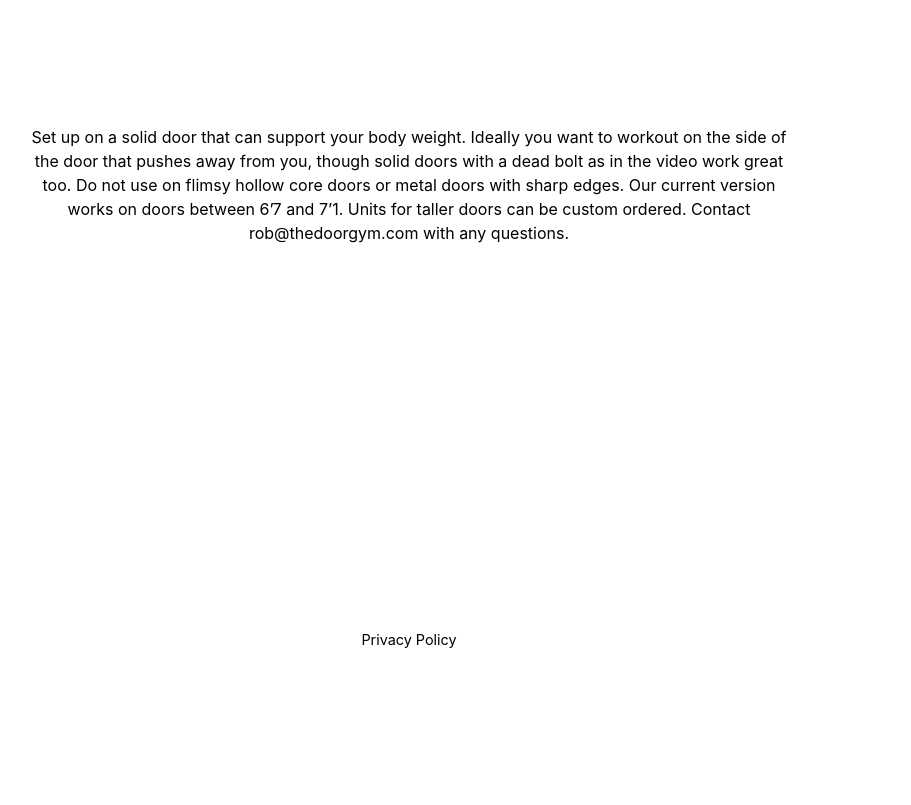
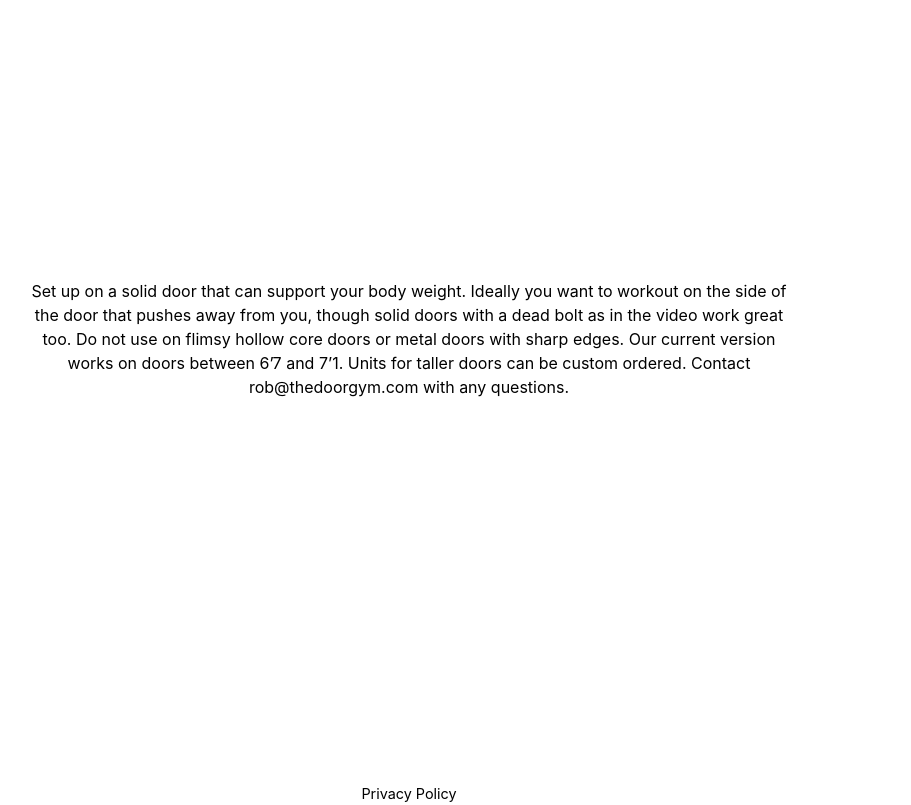
Before and after one commit to funeralhouse/thedoorgym, a plain HTML site: page setup.html in a window 1280 px wide. Shown: the part 83-888 px from the top of the page, without its empty margins (231-1142 px from the left). Before the commit the page ends 800 px from the top, so only its background shows below. Drawn offline with Linux system fonts and the light colour scheme.

Commit message:
Add files via upload

```diff
--- a/css/style.css
+++ b/css/style.css
@@ -110,7 +110,7 @@ text-align: center;
 }
 .content__setup {
 	text-align: center;
-	margin: 10% 20% 0px 20% ;
+margin: 22% 20% 0px 20%;
 }
 .custom__logo-burger{
 	display: none;
```
